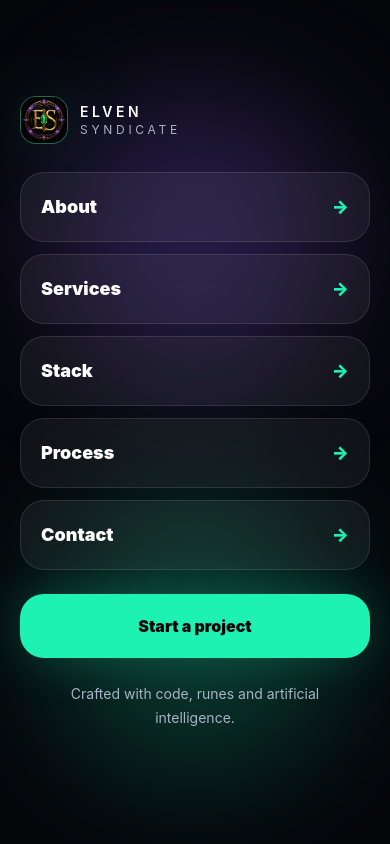
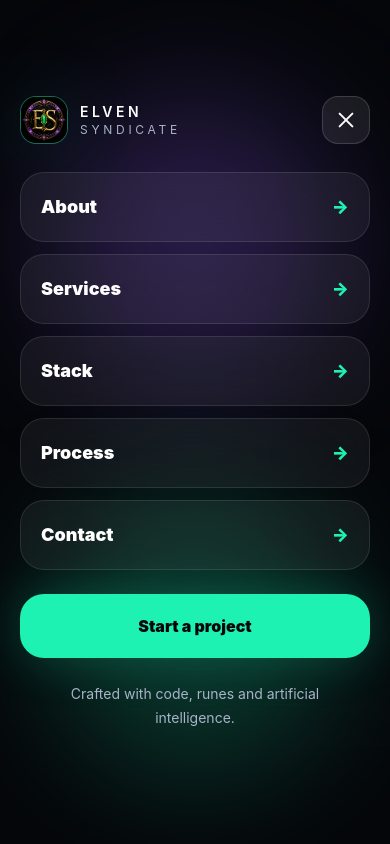
Before and after one commit to kenform/elven-syndicate, a React (Vite) app: page / in a window 390 px wide. Both pictures are taken after a click on the button "Open menu". Shown: the top 844 px of the page. Built offline with nearby package versions, Linux system fonts and the light colour scheme.

Commit message:
Add close control to mobile menu

```diff
--- a/src/App.tsx
+++ b/src/App.tsx
@@ -116,7 +116,8 @@ function Header() {
         </div>
 
         <div className={`relative mx-auto max-w-md transition duration-300 ${isMenuOpen ? 'translate-y-0 opacity-100' : '-translate-y-4 opacity-0'}`}>
-          <div className="mb-7 flex items-center gap-3">
+          <div className="mb-7 flex items-center justify-between gap-4">
+            <div className="flex items-center gap-3">
               <span className="grid h-12 w-12 place-items-center overflow-hidden rounded-2xl border border-emerald/40 bg-white/[0.04] shadow-arcane">
                 <img src={assets.logo} alt="" className="h-full w-full object-cover" width="48" height="48" />
               </span>
@@ -124,6 +125,19 @@ function Header() {
                 <p className="text-sm font-semibold tracking-[0.25em] text-white">ELVEN</p>
                 <p className="text-xs uppercase tracking-[0.31em] text-mist">Syndicate</p>
               </div>
+            </div>
+
+            <button
+              type="button"
+              onClick={closeMenu}
+              className="grid h-12 w-12 place-items-center rounded-2xl border border-white/15 bg-white/[0.08] text-white transition hover:bg-white/12"
+              aria-label="Close menu"
+            >
+              <span className="relative h-5 w-5">
+                <span className="absolute left-0 top-1/2 h-0.5 w-5 -translate-y-1/2 rotate-45 rounded-full bg-current" />
+                <span className="absolute left-0 top-1/2 h-0.5 w-5 -translate-y-1/2 -rotate-45 rounded-full bg-current" />
+              </span>
+            </button>
           </div>
 
           <nav className="grid gap-3" aria-label="Mobile navigation">
```
Lines whose indentation alone changed are shown as unchanged.
